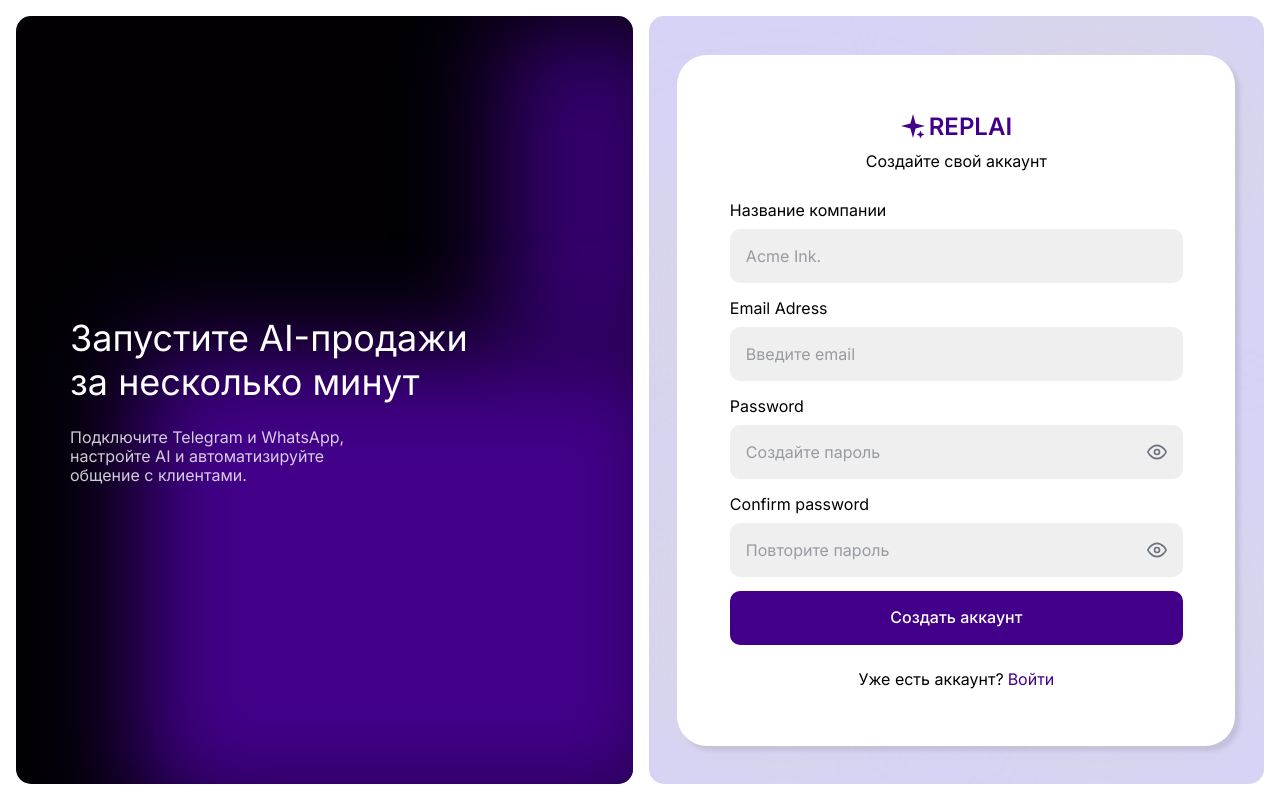
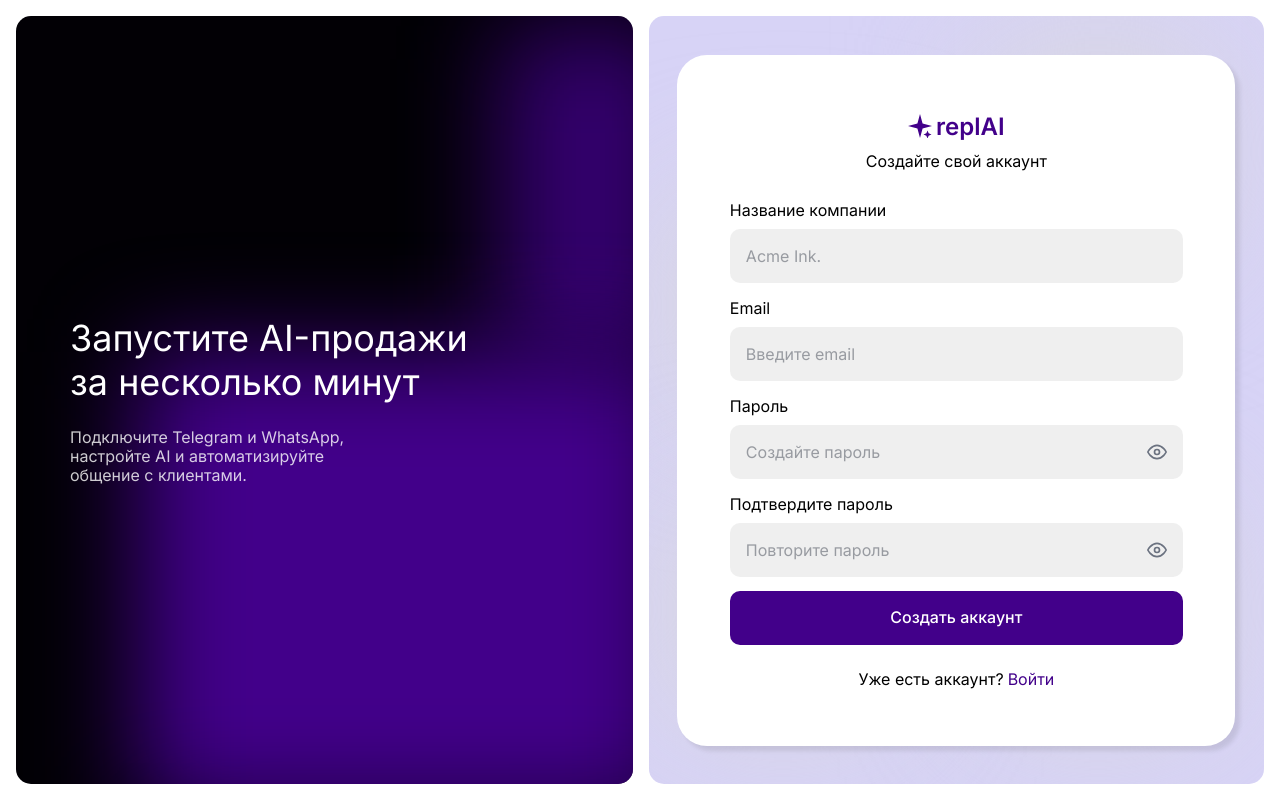
Before and after one commit to ksulaimanov/replai-frontend, a Vue app: page /register in a window 1280 px wide. Built offline with nearby package versions, Linux system fonts and the light colour scheme; no server answers.

Commit message:
release: enforce replAI branding, finalize docker infrastructure and write deploy.md

```diff
--- a/index.html
+++ b/index.html
@@ -4,7 +4,7 @@
     <meta charset="UTF-8" />
     <link rel="icon" type="image/svg+xml" href="/vite.svg" />
     <meta name="viewport" content="width=device-width, initial-scale=1.0" />
-    <title>REPLAI</title>
+    <title>replAI</title>
 
     <!-- Добавляем шрифт Inter -->
     <link rel="preconnect" href="https://fonts.googleapis.com">
--- a/src/layouts/DashboardLayout.vue
+++ b/src/layouts/DashboardLayout.vue
@@ -34,7 +34,7 @@
           <div class="flex items-start gap-3 mb-6">
             <svg width="36" height="36" viewBox="0 0 24 24" fill="none" xmlns="http://www.w3.org/2000/svg"><path d="M12 0L14.59 9.41L24 12L14.59 14.59L12 24L9.41 14.59L0 12L9.41 9.41L12 0Z" fill="#42008A"/><path d="M19.5 16.5L20.65 19.35L23.5 20.5L20.65 21.65L19.5 24.5L18.35 21.65L15.5 20.5L18.35 19.35L19.5 16.5Z" fill="#42008A"/></svg>
             <div>
-              <div class="text-[20px] font-semibold text-[#42008A] leading-[1.2]">REPLAI</div>
+              <div class="text-[20px] font-semibold text-[#42008A] leading-[1.2]">replAI</div>
               <div class="text-[12px] text-[#424754] leading-[1.3]">Управление с помощью ИИ</div>
             </div>
           </div>
@@ -54,7 +54,7 @@
 
     <header class="lg:hidden sticky top-0 z-30 bg-white/95 backdrop-blur border-b border-[rgba(66,0,138,0.12)] px-4 py-3 flex items-center justify-between">
       <div>
-        <div class="text-[18px] font-semibold text-[#42008A] leading-tight">REPLAI</div>
+        <div class="text-[18px] font-semibold text-[#42008A] leading-tight">replAI</div>
         <div class="text-[11px] text-[#424754]">Управление с помощью ИИ</div>
       </div>
       <button type="button" class="burger-btn" @click="mobileMenuOpen = !mobileMenuOpen" aria-label="Открыть меню">
@@ -66,7 +66,7 @@
       <div class="mobile-drawer bg-[#D7D3F6] h-full w-[280px] max-w-[85vw] p-5" @click.stop>
         <div class="flex items-start justify-between gap-4 mb-6">
           <div>
-            <div class="text-[20px] font-semibold text-[#42008A] leading-[1.2]">REPLAI</div>
+            <div class="text-[20px] font-semibold text-[#42008A] leading-[1.2]">replAI</div>
             <div class="text-[12px] text-[#424754] leading-[1.3]">Управление с помощью ИИ</div>
           </div>
           <button type="button" class="text-[#42008A] text-[28px] leading-none" @click="closeMobileMenu">×</button>
--- a/src/views/HomeView.vue
+++ b/src/views/HomeView.vue
@@ -30,7 +30,7 @@
           <path d="M12 0L14.59 9.41L24 12L14.59 14.59L12 24L9.41 14.59L0 12L9.41 9.41L12 0Z" fill="#42008A"/>
           <path d="M19.5 16.5L20.65 19.35L23.5 20.5L20.65 21.65L19.5 24.5L18.35 21.65L15.5 20.5L18.35 19.35L19.5 16.5Z" fill="#42008A"/>
         </svg>
-        <span class="text-[24px] font-semibold text-[#42008A]">REPLAI</span>
+        <span class="text-[24px] font-semibold text-[#42008A]">replAI</span>
       </div>
 
       <div class="flex items-center gap-8">
@@ -91,7 +91,7 @@
           <path d="M12 0L14.59 9.41L24 12L14.59 14.59L12 24L9.41 14.59L0 12L9.41 9.41L12 0Z" fill="#42008A"/>
           <path d="M19.5 16.5L20.65 19.35L23.5 20.5L20.65 21.65L19.5 24.5L18.35 21.65L15.5 20.5L18.35 19.35L19.5 16.5Z" fill="#42008A"/>
         </svg>
-        <span class="text-lg md:text-2xl font-semibold text-[#42008A]">REPLAI</span>
+        <span class="text-lg md:text-2xl font-semibold text-[#42008A]">replAI</span>
       </div>
 
       <div class="flex items-center gap-4 md:gap-8">
--- a/src/views/auth/LoginView.vue
+++ b/src/views/auth/LoginView.vue
@@ -61,7 +61,7 @@
           <path d="M12 0L14.59 9.41L24 12L14.59 14.59L12 24L9.41 14.59L0 12L9.41 9.41L12 0Z" fill="#42008A"/>
           <path d="M19.5 16.5L20.65 19.35L23.5 20.5L20.65 21.65L19.5 24.5L18.35 21.65L15.5 20.5L18.35 19.35L19.5 16.5Z" fill="#42008A"/>
         </svg>
-        <span class="text-[24px] font-semibold text-[#42008A] leading-[29px]">REPLAI</span>
+        <span class="text-[24px] font-semibold text-[#42008A] leading-[29px]">replAI</span>
       </div>
 
       <p class="text-[16px] font-normal text-[#000000] leading-[19px] text-center mt-[11px] mb-[40px] w-full max-w-[336px]">
@@ -70,7 +70,7 @@
 
       <form @submit.prevent="handleLogin" class="flex flex-col w-full max-w-[453px]">
         <div class="flex flex-col mb-[25px]">
-          <label class="text-[16px] font-normal text-[#000000] leading-[19px] mb-[9px]">Email Adress</label>
+          <label class="text-[16px] font-normal text-[#000000] leading-[19px] mb-[9px]">Email</label>
           <input
               v-model="email"
               type="email"
@@ -80,7 +80,7 @@
         </div>
 
         <div class="flex flex-col relative mb-[12px]">
-          <label class="text-[16px] font-normal text-[#000000] leading-[19px] mb-[9px]">Password</label>
+          <label class="text-[16px] font-normal text-[#000000] leading-[19px] mb-[9px]">Пароль</label>
           <div class="relative w-full">
             <input
                 v-model="password"
--- a/src/views/auth/RegisterView.vue
+++ b/src/views/auth/RegisterView.vue
@@ -54,7 +54,7 @@
           <path d="M12 0L14.59 9.41L24 12L14.59 14.59L12 24L9.41 14.59L0 12L9.41 9.41L12 0Z" fill="#42008A"/>
           <path d="M19.5 16.5L20.65 19.35L23.5 20.5L20.65 21.65L19.5 24.5L18.35 21.65L15.5 20.5L18.35 19.35L19.5 16.5Z" fill="#42008A"/>
         </svg>
-        <span class="text-[24px] font-semibold text-[#42008A] leading-[29px]">REPLAI</span>
+        <span class="text-[24px] font-semibold text-[#42008A] leading-[29px]">replAI</span>
       </div>
 
       <p class="text-[16px] font-normal text-[#000000] leading-[19px] text-center mt-[11px] mb-[30px] w-full">
@@ -73,7 +73,7 @@
         </div>
 
         <div class="flex flex-col mb-[16px]">
-          <label class="text-[16px] font-normal text-[#000000] leading-[19px] mb-[9px]">Email Adress</label>
+          <label class="text-[16px] font-normal text-[#000000] leading-[19px] mb-[9px]">Email</label>
           <input
               v-model="email"
               type="email"
@@ -83,7 +83,7 @@
         </div>
 
         <div class="flex flex-col relative mb-[16px]">
-          <label class="text-[16px] font-normal text-[#000000] leading-[19px] mb-[9px]">Password</label>
+          <label class="text-[16px] font-normal text-[#000000] leading-[19px] mb-[9px]">Пароль</label>
           <div class="relative w-full">
             <input
                 v-model="password"
@@ -103,7 +103,7 @@
         </div>
 
         <div class="flex flex-col relative mb-[14px]">
-          <label class="text-[16px] font-normal text-[#000000] leading-[19px] mb-[9px]">Confirm password</label>
+          <label class="text-[16px] font-normal text-[#000000] leading-[19px] mb-[9px]">Подтвердите пароль</label>
           <div class="relative w-full">
             <input
                 v-model="confirmPassword"
--- a/src/views/auth/VerifyEmailView.vue
+++ b/src/views/auth/VerifyEmailView.vue
@@ -132,7 +132,7 @@
             <path d="M12 0L14.59 9.41L24 12L14.59 14.59L12 24L9.41 14.59L0 12L9.41 9.41L12 0Z" fill="#42008A"/>
             <path d="M19.5 16.5L20.65 19.35L23.5 20.5L20.65 21.65L19.5 24.5L18.35 21.65L15.5 20.5L18.35 19.35L19.5 16.5Z" fill="#42008A"/>
           </svg>
-          <span class="text-[24px] font-semibold text-[#42008A] leading-[29px]">REPLAI</span>
+          <span class="text-[24px] font-semibold text-[#42008A] leading-[29px]">replAI</span>
         </div>
 
         <p class="text-[16px] font-normal text-[#000000] leading-[19px] text-center mb-[55px]">Подтвердите email</p>
```
Also changed, not shown: 1 other file (tests, documents, lock files or other folders).
